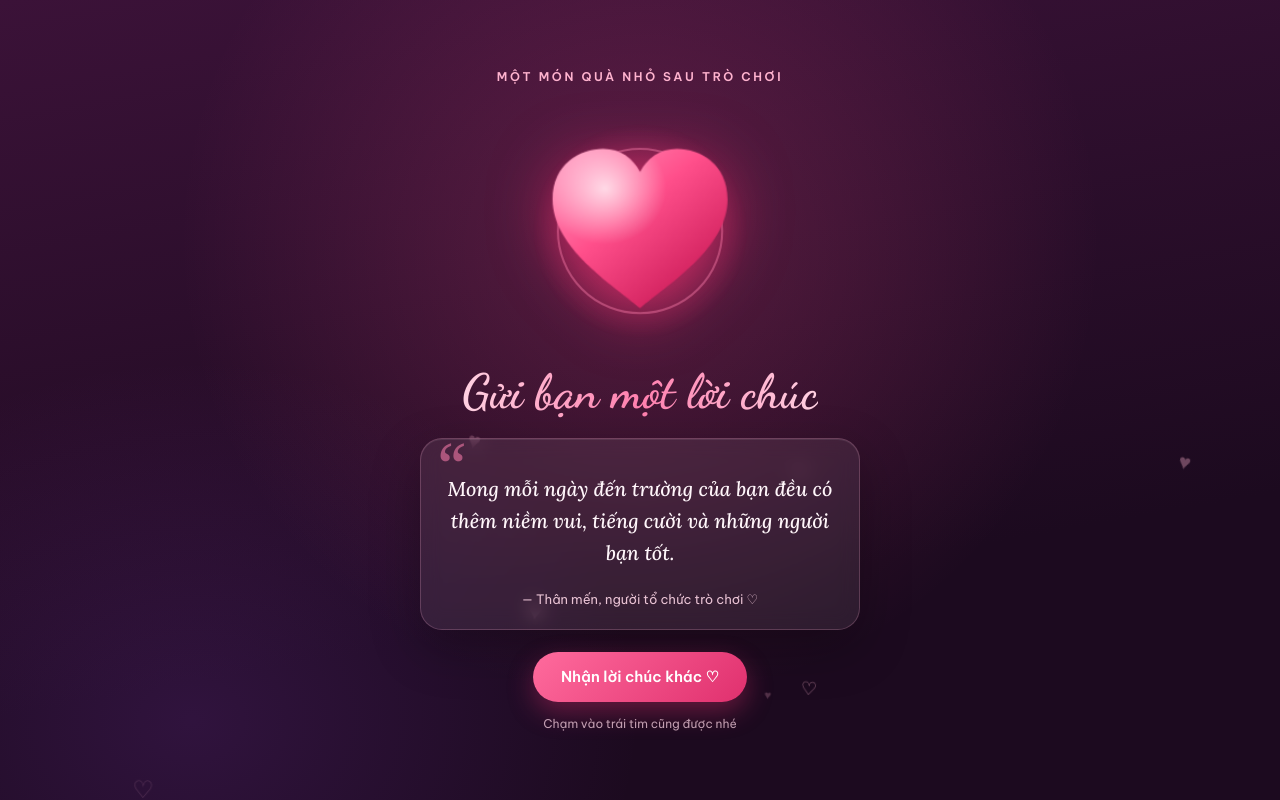
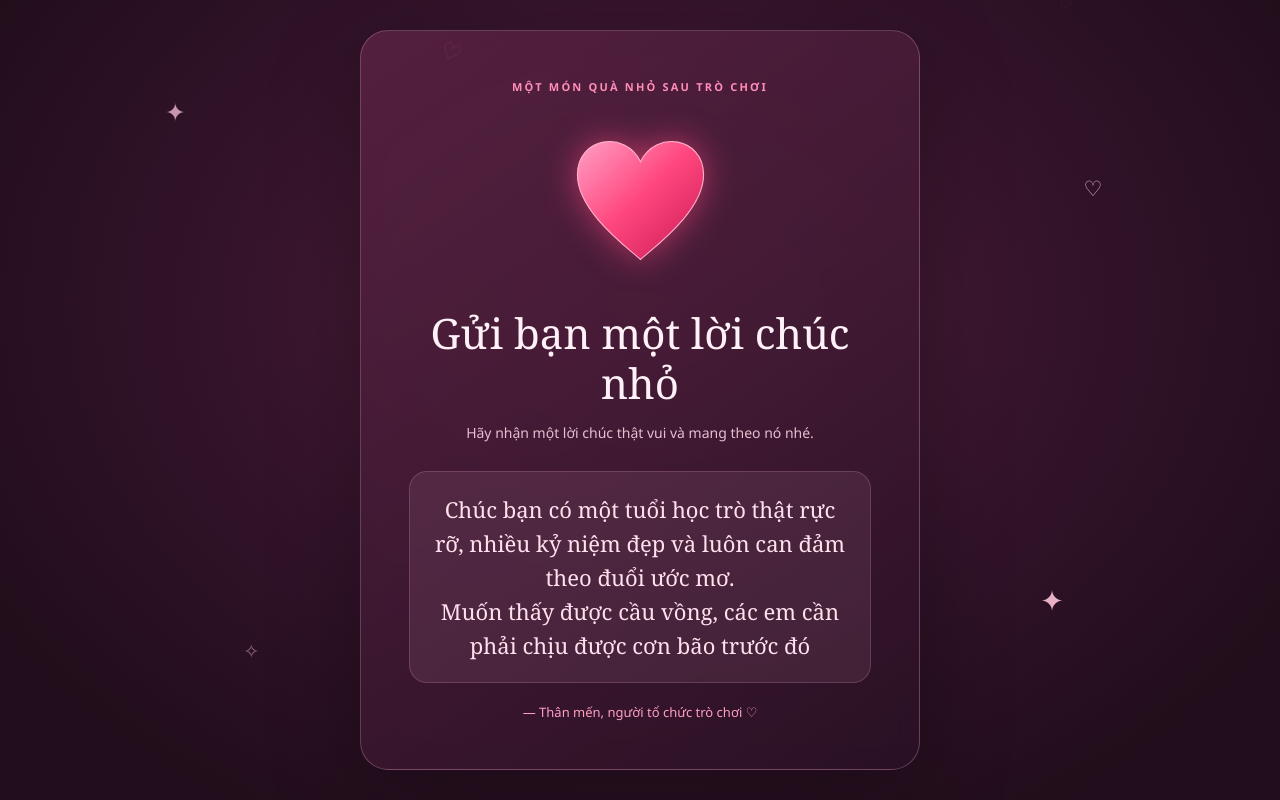
Before and after one commit to khoinguyendepzai/loi-chuc, a plain HTML site: page index.html in a window 1280 px wide. Drawn offline with Linux system fonts and the light colour scheme.

Commit message:
Refactor HTML structure and update styles

```diff
--- a/index.html
+++ b/index.html
@@ -2,327 +2,234 @@
 <html lang="vi">
 <head>
   <meta charset="UTF-8">
-  <meta name="viewport" content="width=device-width, initial-scale=1.0, viewport-fit=cover">
-  <meta name="theme-color" content="#1c0a1f">
+  <meta name="viewport" content="width=device-width, initial-scale=1.0">
+  <meta name="theme-color" content="#210d1b">
   <title>Một lời chúc dành cho bạn</title>
-  <!-- Phông chữ có hỗ trợ tiếng Việt. Không tải được (mạng yếu) thì tự dùng phông có sẵn của máy. -->
-  <link rel="preconnect" href="https://fonts.googleapis.com">
-  <link rel="preconnect" href="https://fonts.gstatic.com" crossorigin>
-  <link href="https://fonts.googleapis.com/css2?family=Dancing+Script:wght@600;700&family=Lora:ital,wght@1,500&family=Be+Vietnam+Pro:wght@400;600&display=swap" rel="stylesheet">
   <style>
-    :root {
-      --nen-1: #1c0a1f;
-      --nen-2: #3b1238;
-      --hong: #ff4f8b;
-      --hong-nhat: #ffb3cf;
-      --chu: #fff3f8;
-      --chu-phu: #e9c3d4;
+    * { box-sizing: border-box; }
+    body {
+      margin: 0;
+      min-height: 100vh;
+      font-family: "Segoe UI", Arial, sans-serif;
+      color: #fff0f6;
+      background: #210d1b;
     }
-    * { box-sizing: border-box; margin: 0; padding: 0; }
-    html, body { height: 100%; }
-    body {
-      font-family: "Be Vietnam Pro", "Segoe UI", Roboto, Arial, sans-serif;
-      color: var(--chu);
-      background: var(--nen-1);
-      overflow-x: hidden;
-      -webkit-tap-highlight-color: transparent;
+    .app {
+      min-height: 100vh;
+      display: grid;
+      place-items: center;
+      overflow: hidden;
+      position: relative;
+      padding: 28px 18px;
+      background: radial-gradient(ellipse at 50% 38%, #54203d, #321329 48%, #210d1b 85%);
     }
-
-    /* ---------- nền ---------- */
-    .nen {
-      position: fixed; inset: 0; z-index: 0;
-      background:
-        radial-gradient(60vmax 60vmax at 50% 30%, rgba(255, 79, 139, .22), transparent 60%),
-        radial-gradient(50vmax 40vmax at 15% 90%, rgba(140, 60, 200, .18), transparent 70%),
-        linear-gradient(170deg, var(--nen-2), var(--nen-1) 70%);
+    .decor { position: absolute; inset: 0; pointer-events: none; overflow: hidden; }
+    .spark {
+      position: absolute;
+      color: #ffc5dc;
+      opacity: .6;
+      animation: twinkle 3s ease-in-out infinite;
     }
-    .tim-bay {
-      position: fixed; bottom: -40px; z-index: 0;
-      color: var(--hong-nhat); pointer-events: none;
-      animation: bayLen linear forwards;
+    .spark:nth-child(1) { top: 12%; left: 13%; font-size: 22px; }
+    .spark:nth-child(2) { top: 22%; right: 14%; font-size: 18px; animation-delay: .8s; }
+    .spark:nth-child(3) { bottom: 17%; left: 19%; font-size: 20px; animation-delay: 1.4s; }
+    .spark:nth-child(4) { bottom: 23%; right: 17%; font-size: 24px; animation-delay: .4s; }
+    .card {
+      width: min(100%, 560px);
+      text-align: center;
+      padding: clamp(26px, 6vw, 48px);
+      border: 1px solid rgba(255,190,216,.25);
+      border-radius: 28px;
+      background: linear-gradient(145deg, rgba(91,35,68,.82), rgba(42,17,36,.88));
+      box-shadow: 0 24px 90px rgba(0,0,0,.3);
+      backdrop-filter: blur(12px);
+      z-index: 1;
     }
-    @keyframes bayLen {
-      0%   { transform: translate(0, 0) rotate(0deg); opacity: 0; }
-      10%  { opacity: var(--mo, .5); }
-      50%  { transform: translate(var(--lac, 20px), -55vh) rotate(15deg); }
-      100% { transform: translate(0, -115vh) rotate(-10deg); opacity: 0; }
+    .eyebrow {
+      color: #ff8db8;
+      text-transform: uppercase;
+      letter-spacing: .2em;
+      font-size: 11px;
+      font-weight: 700;
     }
-
-    /* ---------- bố cục ---------- */
-    .trang {
-      position: relative; z-index: 1;
-      min-height: 100%;
-      display: flex; flex-direction: column; align-items: center; justify-content: center;
-      padding: calc(28px + env(safe-area-inset-top)) 20px calc(28px + env(safe-area-inset-bottom));
-      text-align: center;
+    .heart-wrap { height: 190px; display: grid; place-items: center; margin: 12px auto; }
+    .heart {
+      width: 145px;
+      height: 145px;
+      filter: drop-shadow(0 0 16px rgba(255,71,126,.6));
+      transform-origin: center;
+      animation: heartbeat 1.25s ease-in-out infinite;
     }
-    .nhan {
-      font-size: 12px; font-weight: 600; letter-spacing: .22em; text-transform: uppercase;
-      color: var(--hong-nhat); opacity: .9;
-      animation: hienDan 1s ease both;
+    h1 {
+      font-family: Georgia, serif;
+      font-size: clamp(29px, 7vw, 42px);
+      line-height: 1.2;
+      font-weight: 500;
+      margin: 12px 0;
+      color: #fff1f7;
     }
-
-    /* ---------- trái tim đập ---------- */
-    .vung-tim {
-      position: relative;
-      width: min(62vw, 250px); aspect-ratio: 1;
-      margin: 22px auto 8px;
-      display: grid; place-items: center;
-      cursor: pointer; border: 0; background: none;
-      border-radius: 50%;
+    .subtitle { color: #e8bfd0; font-size: 14px; line-height: 1.7; max-width: 390px; margin: auto; }
+    .message-box {
+      min-height: 116px;
+      display: grid;
+      place-items: center;
+      margin: 26px 0 20px;
+      padding: 20px;
+      border-radius: 18px;
+      background: rgba(255,190,216,.09);
+      border: 1px solid rgba(255,190,216,.18);
     }
-    .vung-tim:focus-visible { outline: 3px solid var(--hong-nhat); outline-offset: 6px; }
-    .hao-quang {                       /* quầng sáng sau tim, sáng lên theo nhịp */
-      position: absolute; inset: 8%;
-      border-radius: 50%;
-      background: radial-gradient(circle, rgba(255, 79, 139, .55), rgba(255, 79, 139, 0) 68%);
-      animation: haoQuang 1.2s ease-in-out infinite;
+    .message {
+      color: #ffe1ed;
+      font-family: Georgia, serif;
+      font-size: clamp(18px, 4.5vw, 22px);
+      line-height: 1.55;
+      white-space: pre-line;
+      animation: appear .7s ease both;
     }
-    .vong {                            /* vòng sóng lan ra mỗi nhịp */
-      position: absolute; inset: 18%;
-      border-radius: 50%;
-      border: 2px solid rgba(255, 150, 190, .7);
+    .signature { color: #ff9fc2; font-size: 13px; margin: 0; }
+    .floating {
+      position: absolute;
+      bottom: -30px;
+      color: #ff8db8;
       opacity: 0;
-      animation: vongLan 1.2s ease-out infinite;
+      pointer-events: none;
+      animation: floatUp 5s linear forwards;
+      z-index: 2;
     }
-    .vong.v2 { animation-delay: .34s; }
-    .tim {
-      position: relative;
-      width: 72%;
-      filter: drop-shadow(0 10px 28px rgba(255, 40, 110, .55));
-      transform-origin: 50% 55%;
-      animation: dap 1.2s ease-in-out infinite;
-      will-change: transform;
+    @keyframes heartbeat {
+      0%, 100% { transform: scale(1); }
+      12% { transform: scale(1.12); }
+      24% { transform: scale(1); }
+      38% { transform: scale(1.17); }
+      52% { transform: scale(1); }
     }
-    /* nhịp "thình - thịch" giống tim thật */
-    @keyframes dap {
-      0%   { transform: scale(1); }
-      12%  { transform: scale(1.16); }
-      22%  { transform: scale(.98); }
-      34%  { transform: scale(1.11); }
-      50%  { transform: scale(1); }
-      100% { transform: scale(1); }
+    @keyframes twinkle {
+      0%, 100% { opacity: .22; transform: scale(.85); }
+      50% { opacity: .9; transform: scale(1.2); }
     }
-    @keyframes haoQuang {
-      0%, 50%, 100% { transform: scale(.85); opacity: .55; }
-      12% { transform: scale(1.08); opacity: 1; }
-      34% { transform: scale(1.02); opacity: .85; }
+    @keyframes appear {
+      from { opacity: 0; transform: translateY(8px); }
+      to { opacity: 1; transform: translateY(0); }
     }
-    @keyframes vongLan {
-      0%   { transform: scale(.75); opacity: 0; }
-      10%  { opacity: .75; }
-      70%  { transform: scale(1.55); opacity: 0; }
-      100% { transform: scale(1.55); opacity: 0; }
+    @keyframes floatUp {
+      0% { transform: translateY(0) rotate(0); opacity: 0; }
+      12% { opacity: .75; }
+      100% { transform: translateY(-110vh) rotate(28deg); opacity: 0; }
     }
-
-    /* tim nhỏ bung ra khi chạm */
-    .bung {
-      position: absolute; left: 50%; top: 50%;
-      color: var(--hong-nhat); pointer-events: none;
-      animation: bungRa .9s ease-out forwards;
+    @media (max-width: 420px) {
+      .heart-wrap { height: 160px; }
+      .heart { width: 124px; height: 124px; }
+      .card { padding: 28px 20px; }
     }
-    @keyframes bungRa {
-      0%   { transform: translate(-50%, -50%) scale(.4); opacity: 1; }
-      100% { transform: translate(calc(-50% + var(--dx)), calc(-50% + var(--dy))) scale(1); opacity: 0; }
-    }
-
-    /* ---------- chữ ---------- */
-    .tieu-de {
-      font-family: "Dancing Script", "Segoe Script", cursive;
-      font-weight: 700;
-      font-size: clamp(34px, 9.5vw, 48px);
-      line-height: 1.15;
-      background: linear-gradient(90deg, #ffd1e2, #ff7fae, #ffd1e2);
-      -webkit-background-clip: text; background-clip: text; color: transparent;
-      animation: hienDan 1s .2s ease both;
-    }
-    .the {
-      width: min(100%, 440px);
-      margin: 18px auto 0;
-      padding: 26px 22px 22px;
-      border-radius: 22px;
-      background: rgba(255, 255, 255, .07);
-      border: 1px solid rgba(255, 179, 207, .22);
-      box-shadow: 0 18px 50px rgba(0, 0, 0, .28), inset 0 1px 0 rgba(255, 255, 255, .08);
-      -webkit-backdrop-filter: blur(10px); backdrop-filter: blur(10px);
-      position: relative;
-      animation: hienDan 1s .35s ease both;
-    }
-    .the::before {                    /* dấu ngoặc kép trang trí */
-      content: "\201C";
-      position: absolute; top: -6px; left: 16px;
-      font-family: Georgia, serif; font-size: 64px; line-height: 1;
-      color: rgba(255, 127, 174, .55);
-    }
-    .loi-chuc {
-      min-height: 5.6em;
-      display: flex; align-items: center; justify-content: center;
-      font-family: "Lora", Georgia, serif; font-style: italic; font-weight: 500;
-      font-size: clamp(17px, 4.6vw, 20px);
-      line-height: 1.6;
-      color: #fff6fa;
-    }
-    .loi-chuc .tu {                   /* từng chữ hiện dần */
-      display: inline-block;
-      opacity: 0; transform: translateY(6px); filter: blur(3px);
-      animation: hienTu .5s ease forwards;
-    }
-    @keyframes hienTu { to { opacity: 1; transform: none; filter: none; } }
-    .ky-ten { margin-top: 14px; font-size: 13px; color: var(--chu-phu); }
-
-    .nut {
-      margin-top: 22px;
-      min-height: 50px; padding: 0 28px;
-      border: 0; border-radius: 999px;
-      font: 600 15px "Be Vietnam Pro", "Segoe UI", Arial, sans-serif;
-      color: #fff;
-      background: linear-gradient(135deg, #ff6b9d, #e0306e);
-      box-shadow: 0 10px 26px rgba(224, 48, 110, .38);
-      cursor: pointer;
-      transition: transform .15s ease, box-shadow .15s ease;
-      animation: hienDan 1s .5s ease both;
-    }
-    .nut:active { transform: scale(.96); }
-    .nut:focus-visible { outline: 3px solid var(--hong-nhat); outline-offset: 4px; }
-    .goi-y { margin-top: 14px; font-size: 12px; color: var(--chu-phu); opacity: .8; }
-
-    @keyframes hienDan { from { opacity: 0; transform: translateY(10px); } to { opacity: 1; transform: none; } }
-
-    /* Máy bật "giảm chuyển động": tim VẪN đập nhưng nhẹ hơn, bỏ hiệu ứng bay/bung/chữ chạy */
     @media (prefers-reduced-motion: reduce) {
-      .tim { animation-name: dapNhe; animation-duration: 1.6s; }
-      .vong, .tim-bay, .bung { display: none; }
-      .loi-chuc .tu { animation: none; opacity: 1; transform: none; filter: none; }
-      .nhan, .tieu-de, .the, .nut { animation: none; }
-      @keyframes dapNhe { 0%, 100% { transform: scale(1); } 15% { transform: scale(1.07); } 35% { transform: scale(1.04); } }
+      *, *::before, *::after { animation-duration: .01ms !important; animation-iteration-count: 1 !important; }
     }
   </style>
 </head>
 <body>
-  <div class="nen" aria-hidden="true"></div>
+  <main class="app">
+    <div class="decor" aria-hidden="true">
+      <span class="spark">✦</span>
+      <span class="spark">♡</span>
+      <span class="spark">✧</span>
+      <span class="spark">✦</span>
+    </div>
 
-  <main class="trang">
-    <div class="nhan">Một món quà nhỏ sau trò chơi</div>
+    <section class="card">
+      <div class="eyebrow">MỘT MÓN QUÀ NHỎ SAU TRÒ CHƠI</div>
 
-    <button class="vung-tim" id="tim" type="button" aria-label="Chạm vào trái tim để nhận lời chúc khác">
-      <span class="hao-quang" aria-hidden="true"></span>
-      <span class="vong" aria-hidden="true"></span>
-      <span class="vong v2" aria-hidden="true"></span>
-      <svg class="tim" viewBox="0 0 200 180" aria-hidden="true">
-        <defs>
-          <linearGradient id="mauTim" x1="0" y1="0" x2="0.9" y2="1">
-            <stop offset="0%" stop-color="#ff9ec3"/>
-            <stop offset="45%" stop-color="#ff4f8b"/>
-            <stop offset="100%" stop-color="#c2124f"/>
-          </linearGradient>
-          <radialGradient id="bong" cx="0.3" cy="0.25" r="0.35">
-            <stop offset="0%" stop-color="#fff" stop-opacity=".75"/>
-            <stop offset="100%" stop-color="#fff" stop-opacity="0"/>
-          </radialGradient>
-        </defs>
-        <path d="M100 170 C 72 146 10 108 10 58 C 10 22 38 6 62 6 C 80 6 93 16 100 30 C 107 16 120 6 138 6 C 162 6 190 22 190 58 C 190 108 128 146 100 170 Z"
-              fill="url(#mauTim)"/>
-        <path d="M100 170 C 72 146 10 108 10 58 C 10 22 38 6 62 6 C 80 6 93 16 100 30 C 107 16 120 6 138 6 C 162 6 190 22 190 58 C 190 108 128 146 100 170 Z"
-              fill="url(#bong)"/>
-      </svg>
-    </button>
+      <div class="heart-wrap" aria-hidden="true">
+        <svg class="heart" viewBox="0 0 200 185">
+          <defs>
+            <linearGradient id="heartFill" x1="0" y1="0" x2="1" y2="1">
+              <stop offset="0%" stop-color="#ff9fc5"/>
+              <stop offset="48%" stop-color="#ff477e"/>
+              <stop offset="100%" stop-color="#c91855"/>
+            </linearGradient>
+          </defs>
+          <path d="M100 174 C83 158 13 108 13 57 C13 5 79 -5 100 39 C121 -5 187 5 187 57 C187 108 117 158 100 174 Z"
+                fill="url(#heartFill)" stroke="#ffb2ce" stroke-width="1.5"/>
+        </svg>
+      </div>
 
-    <h1 class="tieu-de">Gửi bạn một lời chúc</h1>
+      <h1>Gửi bạn một lời chúc nhỏ</h1>
+      <p class="subtitle">
+        Hãy nhận một lời chúc thật vui và mang theo nó nhé.
+      </p>
 
-    <section class="the">
-      <p class="loi-chuc" id="loiChuc" aria-live="polite"></p>
-      <p class="ky-ten" id="kyTen"></p>
+      <div class="message-box" aria-live="polite">
+        <div class="message" id="message">Đang chọn một lời chúc dành cho bạn...</div>
+      </div>
+
+      <p class="signature">— Thân mến, người tổ chức trò chơi ♡</p>
     </section>
-
-    <button class="nut" id="nutKhac" type="button">Nhận lời chúc khác ♡</button>
-    <p class="goi-y">Chạm vào trái tim cũng được nhé</p>
   </main>
 
   <script>
-    // ====== SỬA NỘI DUNG Ở ĐÂY ======
-    const LOI_CHUC = [
+    // Danh sách 5 lời chúc. Bạn có thể sửa nội dung trong dấu ngoặc kép.
+    const wishes = [
       "Chúc bạn luôn học tốt, tự tin và đạt được những kết quả thật đáng tự hào nhé!",
       "Chúc bạn luôn giữ được sự tò mò, tinh thần ham học hỏi và dũng khí thử những điều mới mẻ.",
       "Mong mỗi ngày đến trường của bạn đều có thêm niềm vui, tiếng cười và những người bạn tốt.",
       "Dù có lúc bài vở hơi khó, hãy kiên trì từng chút một nhé. Bạn làm được nhiều hơn mình nghĩ đấy!",
-      "Chúc bạn có một tuổi học trò thật rực rỡ, nhiều kỷ niệm đẹp và luôn can đảm theo đuổi ước mơ."
+      "Chúc bạn có một tuổi học trò thật rực rỡ, nhiều kỷ niệm đẹp và luôn can đảm theo đuổi ước mơ.",
+      "Chúc bạn may mắn lần sau."
     ];
-    const KY_TEN = "— Thân mến, người tổ chức trò chơi ♡";
-    // =================================
 
-    const giamChuyenDong = window.matchMedia("(prefers-reduced-motion: reduce)").matches;
-    const oLoiChuc = document.getElementById("loiChuc");
-    document.getElementById("kyTen").textContent = KY_TEN;
-    let truoc = -1;
+    // Câu chúc thêm, luôn hiện ở dòng cuối của mọi lời chúc.
+    const extraWish = "Muốn thấy được cầu vồng, các em cần phải chịu được cơn bão trước đó";
 
-    function soNgauNhien(n) {              // ngẫu nhiên 0..n-1 (dùng crypto nếu có)
-      if (window.crypto && crypto.getRandomValues) {
-        const a = new Uint32Array(1);
-        crypto.getRandomValues(a);
-        return a[0] % n;
-      }
-      return Math.floor(Math.random() * n);
+    // Mỗi máy chỉ nhận 1 lời chúc: lời chúc đầu tiên được lưu lại,
+    // quét lại mã QR hoặc tải lại trang vẫn hiện đúng lời chúc đó.
+    const STORAGE_KEY = "loi_chuc_qr_index";
+
+    function getWishIndex() {
+      try {
+        const saved = parseInt(localStorage.getItem(STORAGE_KEY), 10);
+        if (saved >= 0 && saved < wishes.length) {
+          return saved;
+        }
+      } catch (e) {}
+
+      const index = Math.floor(Math.random() * wishes.length);
+
+      try {
+        localStorage.setItem(STORAGE_KEY, String(index));
+      } catch (e) {}
+
+      return index;
     }
 
-    function hienLoiChuc() {
-      let i;
-      do { i = soNgauNhien(LOI_CHUC.length); } while (LOI_CHUC.length > 1 && i === truoc);   // không trùng lần trước
-      truoc = i;
-      oLoiChuc.textContent = "";
-      const cau = document.createElement("span");
-      LOI_CHUC[i].split(" ").forEach((tu, k) => {        // mỗi chữ hiện lần lượt
-        const s = document.createElement("span");
-        s.className = "tu";
-        s.textContent = tu;
-        s.style.animationDelay = (k * 0.06) + "s";
-        cau.appendChild(s);
-        cau.appendChild(document.createTextNode(" "));
-      });
-      oLoiChuc.appendChild(cau);
-    }
+    function showWish() {
+      const index = getWishIndex();
 
-    function bungTim() {                   // tim nhỏ bung ra quanh trái tim
-      if (giamChuyenDong) return;
-      const vung = document.getElementById("tim");
-      for (let k = 0; k < 12; k++) {
-        const t = document.createElement("span");
-        t.className = "bung";
-        t.textContent = k % 3 ? "♥" : "♡";
-        const goc = (k / 12) * 2 * Math.PI + Math.random() * 0.4;
-        const r = 90 + Math.random() * 50;
-        t.style.setProperty("--dx", Math.cos(goc) * r + "px");
-        t.style.setProperty("--dy", Math.sin(goc) * r + "px");
-        t.style.fontSize = (12 + Math.random() * 12) + "px";
-        vung.appendChild(t);
-        t.addEventListener("animationend", () => t.remove());
+      const message = document.getElementById("message");
+      message.style.animation = "none";
+      void message.offsetWidth;
+      message.textContent = wishes[index] + "\n" + extraWish;
+      message.style.animation = "appear .7s ease both";
+
+      // Tạo vài trái tim nhỏ bay lên khi hiện lời chúc.
+      for (let i = 0; i < 4; i++) {
+        createFloatingHeart();
       }
     }
 
-    function doiLoiChuc() {
-      hienLoiChuc();
-      bungTim();
-      if (navigator.vibrate) navigator.vibrate(30);      // rung nhẹ trên Android
+    function createFloatingHeart() {
+      const heart = document.createElement("span");
+      heart.className = "floating";
+      heart.textContent = Math.random() > 0.5 ? "♡" : "♥";
+      heart.style.left = (10 + Math.random() * 80) + "vw";
+      heart.style.fontSize = (13 + Math.random() * 17) + "px";
+      heart.style.animationDuration = (4 + Math.random() * 2) + "s";
+
+      document.querySelector(".app").appendChild(heart);
+      heart.addEventListener("animationend", () => heart.remove());
     }
 
-    function timBay() {                    // tim nhỏ bay lên ở nền
-      if (giamChuyenDong || document.hidden) return;
-      if (document.querySelectorAll(".tim-bay").length > 18) return;
-      const t = document.createElement("span");
-      t.className = "tim-bay";
-      t.textContent = Math.random() > .5 ? "♥" : "♡";
-      t.style.left = (Math.random() * 96) + "vw";
-      t.style.fontSize = (10 + Math.random() * 16) + "px";
-      t.style.setProperty("--lac", (Math.random() * 60 - 30) + "px");
-      t.style.setProperty("--mo", (0.25 + Math.random() * 0.45).toFixed(2));
-      t.style.animationDuration = (7 + Math.random() * 6) + "s";
-      document.body.appendChild(t);
-      t.addEventListener("animationend", () => t.remove());
-    }
-
-    document.getElementById("nutKhac").addEventListener("click", doiLoiChuc);
-    document.getElementById("tim").addEventListener("click", doiLoiChuc);
-    hienLoiChuc();
-    setInterval(timBay, 650);
+    // Hiện lời chúc ngay khi trang vừa mở.
+    showWish();
   </script>
 </body>
 </html>
```
